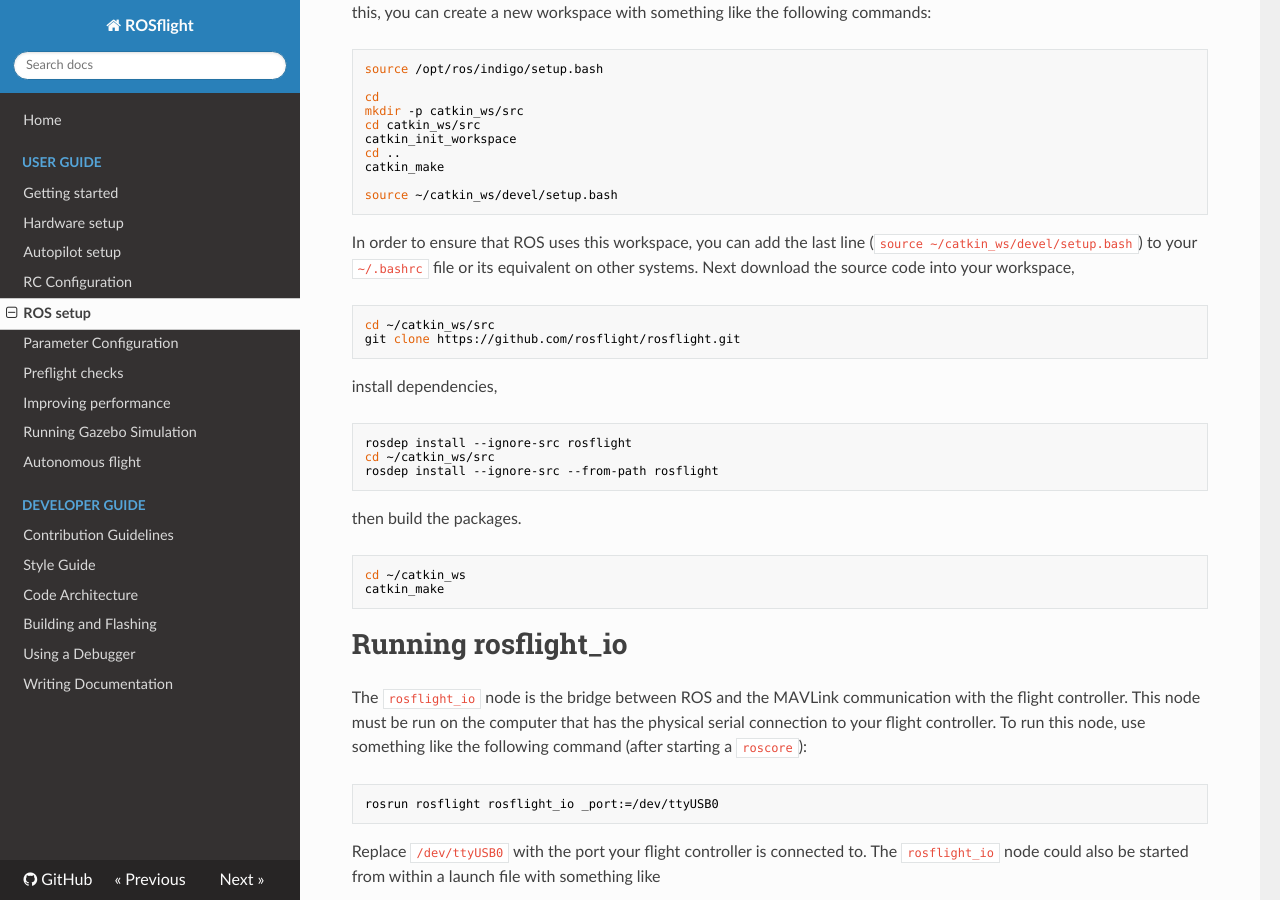
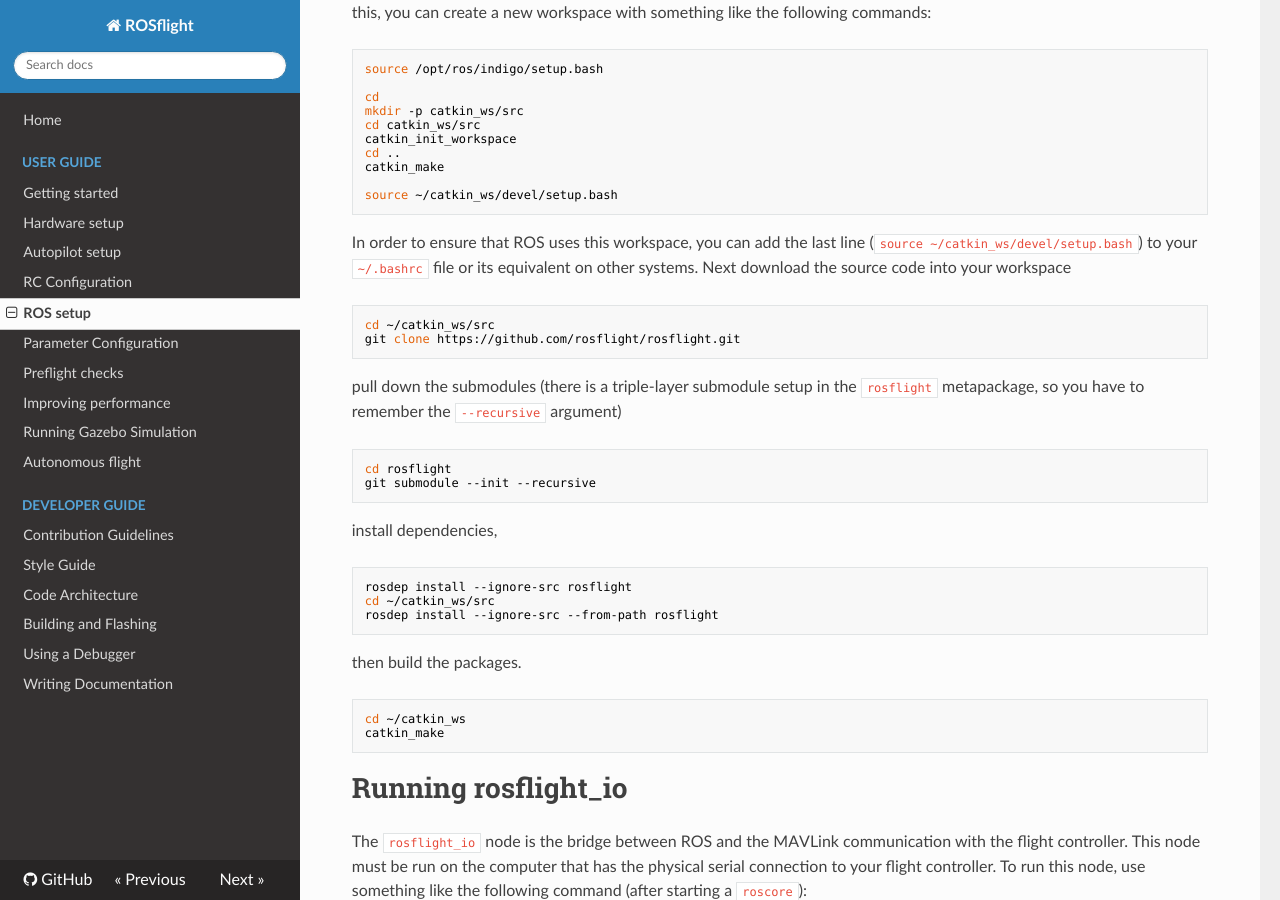
Before and after one commit to rosflight/rosflight_firmware, an MkDocs documentation site: the page built from docs/user-guide/ros-setup.md, in a window 1280 px wide and 900 px high, scrolled down 799 px. Built offline with MkDocs 1.6.1, drawn with Linux system fonts in a browser that asks for light colours; nearby versions of some CDN libraries; old or Windows-style settings are respelled for this version of MkDocs.

Commit message:
added submodule clone step to the ros install documentation

````diff
--- a/docs/user-guide/ros-setup.md
+++ b/docs/user-guide/ros-setup.md
@@ -30,10 +30,15 @@ catkin_make
 
 source ~/catkin_ws/devel/setup.bash
 ```
-In order to ensure that ROS uses this workspace, you can add the last line (`source ~/catkin_ws/devel/setup.bash`) to your `~/.bashrc` file or its equivalent on other systems. Next download the source code into your workspace,
+In order to ensure that ROS uses this workspace, you can add the last line (`source ~/catkin_ws/devel/setup.bash`) to your `~/.bashrc` file or its equivalent on other systems. Next download the source code into your workspace
 ```bash
 cd ~/catkin_ws/src
 git clone https://github.com/rosflight/rosflight.git
+```
+pull down the submodules (there is a triple-layer submodule setup in the `rosflight` metapackage, so you have to remember the `--recursive` argument)
+```bash
+cd rosflight
+git submodule --init --recursive
 ```
 install dependencies,
 ```bash
````
